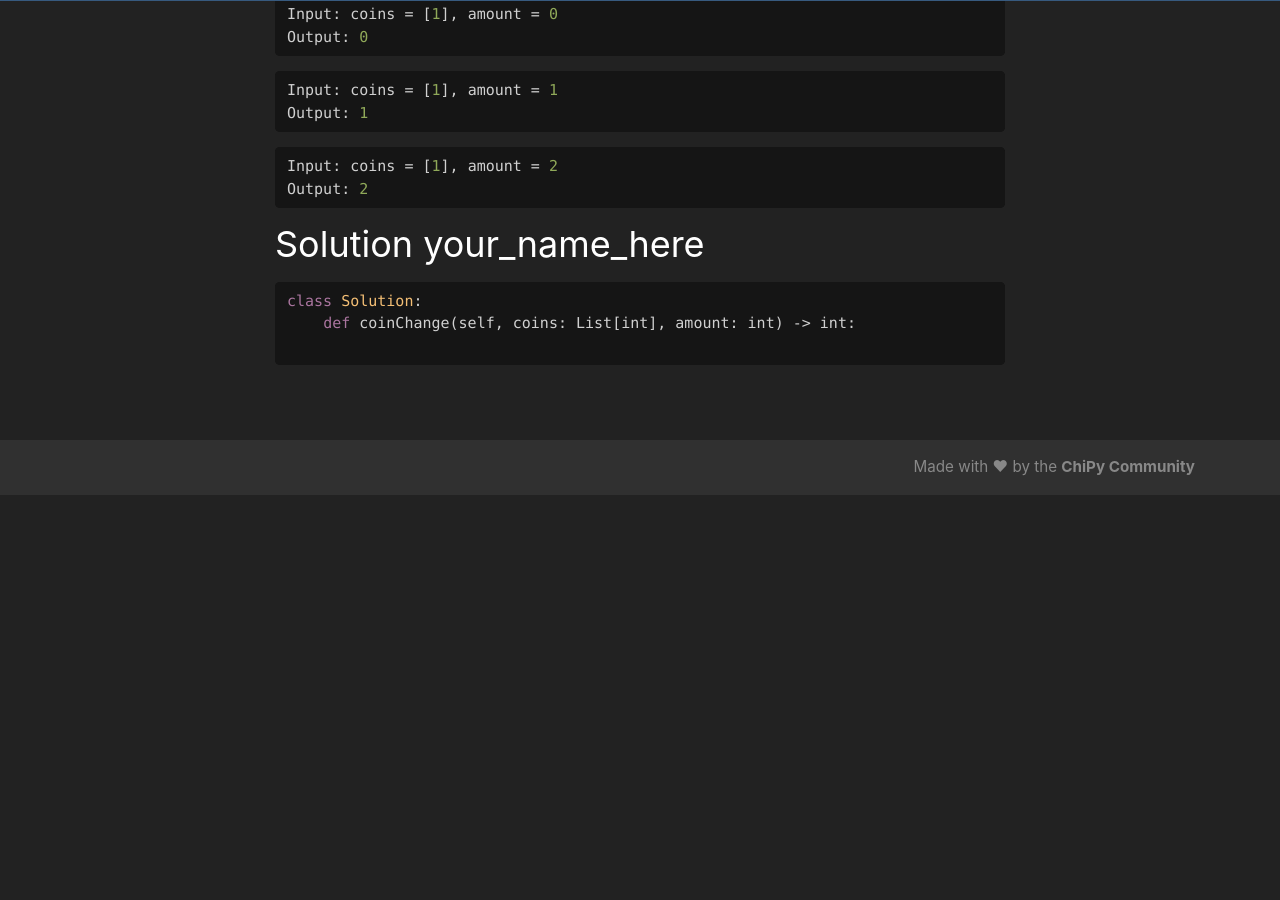
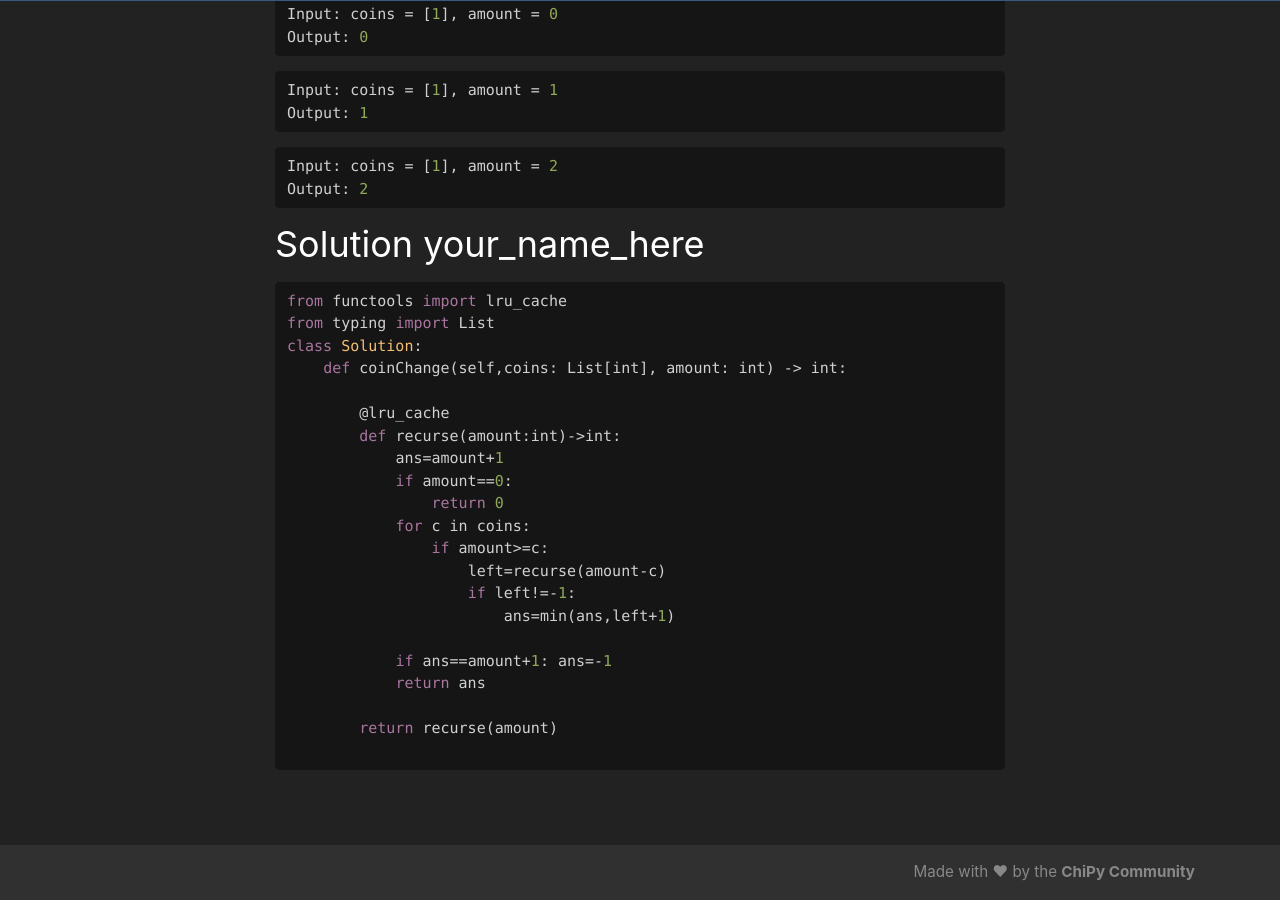
Before and after one commit to chicagopython/algosig, a Jekyll site: the page built from _posts/2021-03-04-coin-change.md, in a window 1280 px wide and 900 px high, scrolled down 573 px. Built offline with Jekyll 4.4.1, drawn with Linux system fonts in a browser that asks for light colours; nearby versions of some CDN libraries; our own code applies the rules of GitHub Pages for plain Markdown files; before the commit the page ends 1068 px from its top, so only the background shows below that.

Commit message:
DP solutions on coinChange

````diff
--- a/_posts/2021-03-04-coin-change.md
+++ b/_posts/2021-03-04-coin-change.md
@@ -42,7 +42,25 @@ Output: 2
 
 
 ```python
+from functools import lru_cache
+from typing import List
 class Solution:
-    def coinChange(self, coins: List[int], amount: int) -> int:
+    def coinChange(self,coins: List[int], amount: int) -> int:
+
+        @lru_cache
+        def recurse(amount:int)->int:
+            ans=amount+1
+            if amount==0:
+                return 0
+            for c in coins:
+                if amount>=c:
+                    left=recurse(amount-c)
+                    if left!=-1:
+                        ans=min(ans,left+1)
+
+            if ans==amount+1: ans=-1
+            return ans
+
+        return recurse(amount)
 
 ```
````
